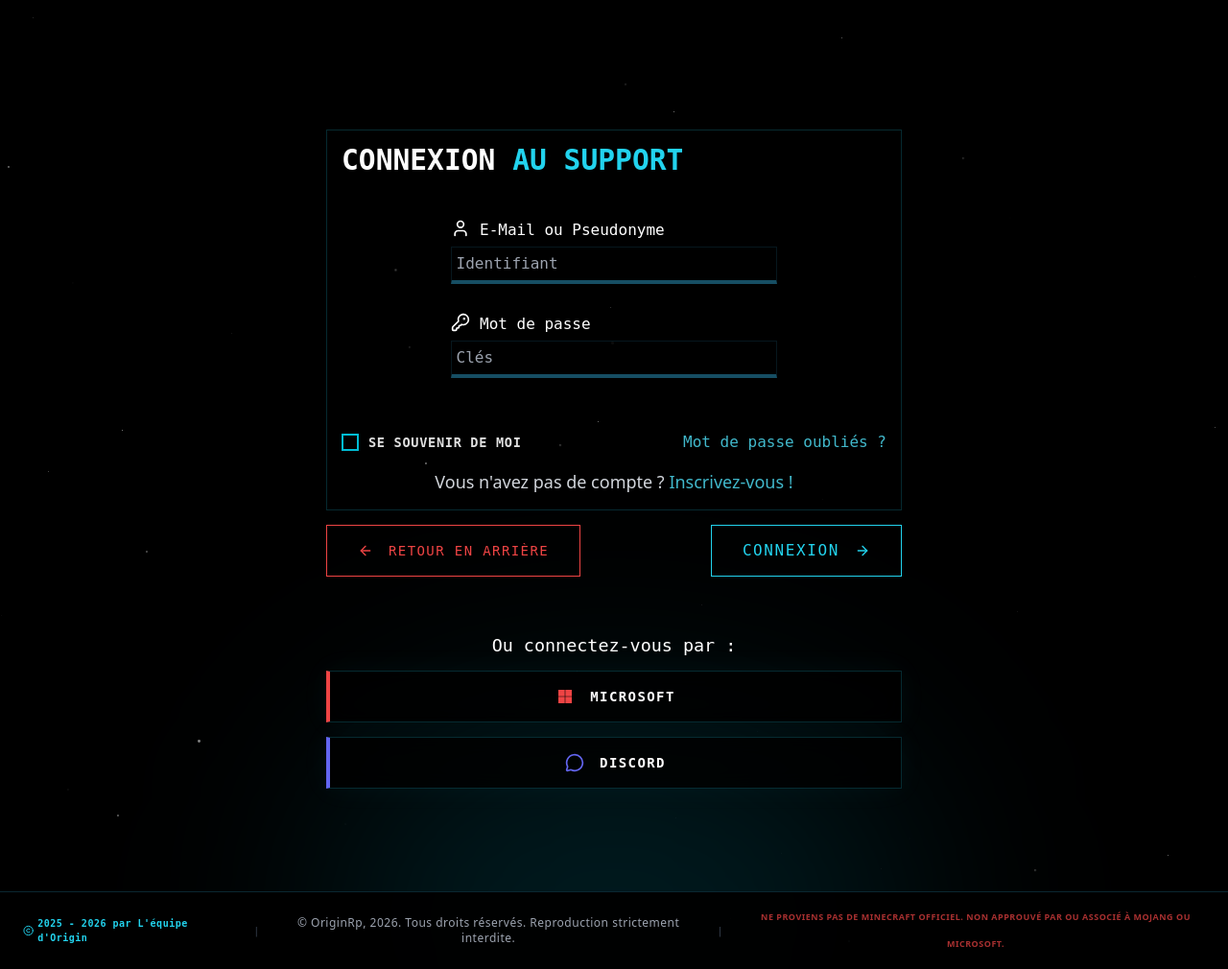
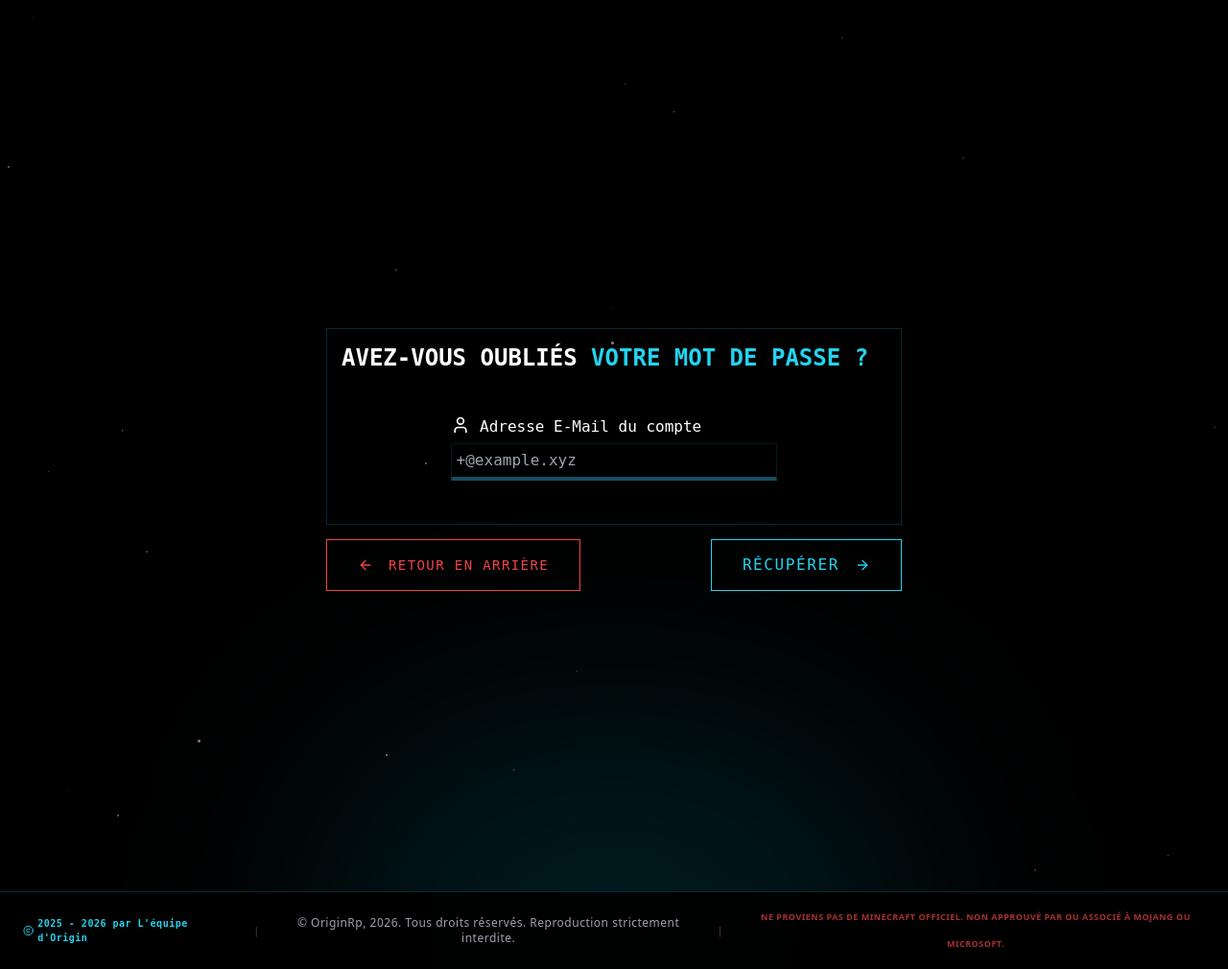
Before and after one commit to Stiles52/stiles52.github.io, a PHP site: page /forgotten-password in a window 1280 px wide. Shown: the whole page at 96% size. Run offline with PHP 8.4, Linux system fonts and the light colour scheme; some libraries are stand-ins or nearby versions.

Commit message:
💄 Finalised page for forgotten passwords

```diff
--- a/forgotten-password.php
+++ b/forgotten-password.php
@@ -33,58 +33,25 @@
     <section style="width: 100%; height: calc(100vh - 53px); display: flex; align-items: center; justify-content: center; color: #FFFFFF; z-index: 50; position: absolute;">
         <div>
             <div style="padding: 15px; border: 1px solid #20d3ee33; width: 600px;">
-                <h3 class="font-bold text-white uppercase">Connexion <span class="text-cyan-400">au support</span></h3>
+                <h4 class="font-bold text-white uppercase">Avez-vous oubliés <span class="text-cyan-400">votre mot de passe ?</span></h4>
                 <div style="display: flex; justify-content: center; flex-direction: column; align-items: center; padding-top: 45px;">
                     <div style="width: 100%; display: flex; justify-content: center; flex-direction: column; align-items: center; padding-bottom: 25px;">
                         <label style="text-align: left; width: 340px;">
                             <i data-lucide="user" class="lucide w-5 h-5" style="margin-right: 10px;"></i>
-                            E-Mail ou Pseudonyme
+                            Adresse E-Mail du compte
                         </label>
-                        <input type="text" placeholder="Identifiant">
+                        <input type="text" placeholder="+@example.xyz">
                     </div>
-                    <div style="width: 100%; display: flex; justify-content: center; flex-direction: column; align-items: center; padding-bottom: 25px;">
-                        <label style="text-align: left; width: 340px;">
-                            <i data-lucide="key-round" class="lucide w-5 h-5" style="margin-right: 10px;"></i>
-                            Mot de passe
-                        </label>
-                        <input type="password" placeholder="Clés">
-                    </div>
-                    <div style="display: flex; width: 100%; justify-content: space-between; flex-direction: row; align-items: center; padding-top: 25px;">
-                        <div style="display: flex; justify-content: center; gap: 10px;">
-                            <label class="checkbox">
-                                <input type="checkbox" name="checkbox-content" class="checkbox-content">
-                                <span class="checkbox-mark"></span>
-                                <span class="checkbox-label-text">Se souvenir de moi</span>
-                            </label>
-                        </div>
-                        <div>
-                            <a href="./forgotten-password">Mot de passe oubliés ?</a>
-                        </div>
-                    </div>
-                    <p style="text-align: center; padding-top: 15px;">Vous n'avez pas de compte ? <a href="./register">Inscrivez-vous !</a></p>
                 </div>
             </div>
             <div style="display: flex; justify-content: space-between; margin-top: 15px;">
-                <a href="./" class="origin-btn btn--graphic btn--danger" data-sound-attached="true">
+                <a href="./login" class="origin-btn btn--graphic btn--danger" data-sound-attached="true">
                     <i data-lucide="arrow-left" class="lucide lucide-x btn--icon"></i>
                     <span>Retour en arrière</span>
                 </a>
                 <a href="#" class="origin-btn btn--graphic btn--primary" data-sound-attached="true" style="font-size: 16px;">
-                    <span>Connexion</span>
+                    <span>Récupérer</span>
                     <i data-lucide="arrow-right" class="lucide lucide-x btn--icon"></i>
-                </a>
-            </div>
-            <div style="display: flex; justify-content: flex-start; margin-top: 60px; flex-direction: column; gap: 15px; align-items: stretch;">
-                <h6 style="text-align: center;">Ou connectez-vous par :</h6>
-                <a href="lore.html" class="origin-btn btn--glass btn--danger" data-sound-attached="true">
-                    <svg xmlns="http://www.w3.org/2000/svg" width="24" height="24" viewBox="0 0 640 640" fill="#ef4444" class="lucide lucide-message-circle btn--icon">
-                        <path d="M96 96L310.6 96L310.6 310.6L96 310.6L96 96zM329.4 96L544 96L544 310.6L329.4 310.6L329.4 96zM96 329.4L310.6 329.4L310.6 544L96 544L96 329.4zM329.4 329.4L544 329.4L544 544L329.4 544L329.4 329.4z"/>
-                    </svg>
-                    <span>Microsoft</span>
-                </a>
-                <a href="lore.html" class="origin-btn btn--glass btn--discord" data-sound-attached="true">
-                    <svg xmlns="http://www.w3.org/2000/svg" width="24" height="24" viewBox="0 0 24 24" fill="none" stroke="#6366f1" stroke-width="2" stroke-linecap="round" stroke-linejoin="round" data-lucide="message-circle" aria-hidden="true" class="lucide lucide-message-circle btn--icon"><path d="M2.992 16.342a2 2 0 0 1 .094 1.167l-1.065 3.29a1 1 0 0 0 1.236 1.168l3.413-.998a2 2 0 0 1 1.099.092 10 10 0 1 0-4.777-4.719"></path></svg>
-                    <span>Discord</span>
                 </a>
             </div>
         </div>
```
